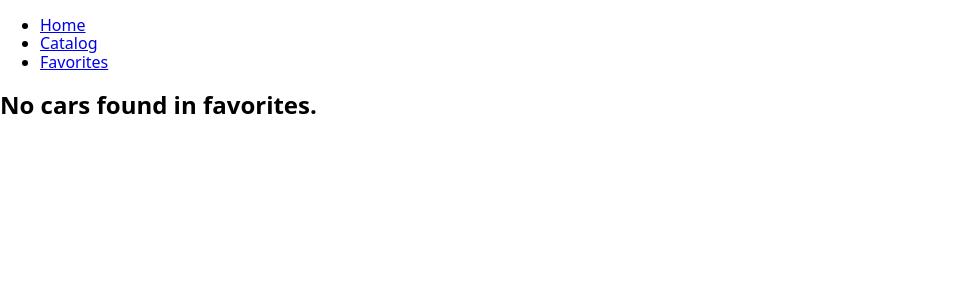
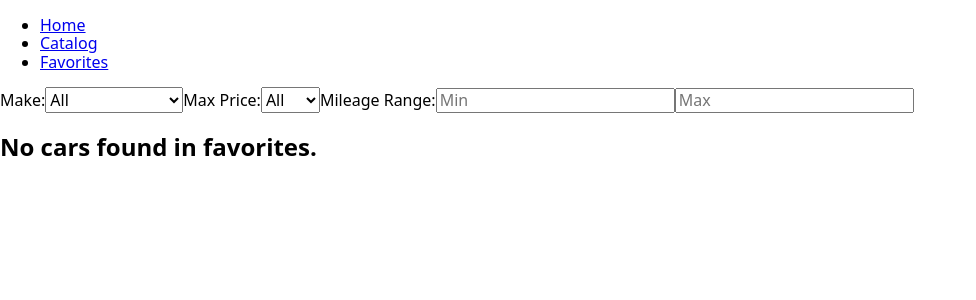
Before and after one commit to BerkovskiiAlex/car-rental, a React (Create React App) app: page /favorites in a window 1280 px wide. Shown: the top 300 px of the page, without its empty margins (0-976 px from the left). Built offline with nearby package versions, Linux system fonts and the light colour scheme.

Commit message:
add filter to favorites

```diff
--- a/src/pages/FavoritesPage/Favorites.jsx
+++ b/src/pages/FavoritesPage/Favorites.jsx
@@ -1,6 +1,6 @@
 /** @format */
 
-import React from "react";
+import React, { useState } from "react";
 import { useDispatch, useSelector } from "react-redux";
 import { getFavorites, getIsModalOpen } from "../../Redux/Cars/selectors";
 import {
@@ -15,11 +15,15 @@ import {
   StyledNormalIcon,
 } from "../CatalogPage/Catalog.styled";
 import Modal from "../../components/Modal/Modal";
+import makes from "../../data/makes.json";
 
 export const Favorites = () => {
   const dispatch = useDispatch();
   const favorites = useSelector(getFavorites);
   const isModalOpen = useSelector(getIsModalOpen);
+  const [selectedMake, setSelectedMake] = useState("");
+  const [selectedPrice, setSelectedPrice] = useState("");
+  const [mileageRange, setMileageRange] = useState({ min: "", max: "" });
 
   const isCarInFavorites = (carId) => {
     return favorites.some((favoriteCar) => favoriteCar.id === carId);
@@ -38,12 +42,72 @@ export const Favorites = () => {
     dispatch(addToCarModal(carId));
   };
 
+  const filterFavoriteCars = (car) => {
+    let makeFilter = !selectedMake || car.make === selectedMake;
+    let priceFilter = !selectedPrice || car.rentalPrice <= selectedPrice;
+    let mileageFilter =
+      (!mileageRange.min || car.mileage >= mileageRange.min) &&
+      (!mileageRange.max || car.mileage <= mileageRange.max);
+    return makeFilter && priceFilter && mileageFilter;
+  };
+
+  const filteredFavoriteCars = favorites.filter(filterFavoriteCars);
+
   return (
     <section>
+      <div>
+        <label htmlFor="makeFilter">Make:</label>
+        <select
+          id="makeFilter"
+          value={selectedMake}
+          onChange={(e) => setSelectedMake(e.target.value)}
+        >
+          <option value="">All</option>
+          {makes.map((make) => (
+            <option key={make.id} value={make.name}>
+              {make.name}
+            </option>
+          ))}
+        </select>
+
+        <label htmlFor="priceFilter">Max Price:</label>
+        <select
+          id="priceFilter"
+          value={selectedPrice}
+          onChange={(e) => setSelectedPrice(e.target.value)}
+        >
+          <option value="">All</option>
+          {[...Array(50)].map((_, index) => (
+            <option key={index} value={(index + 1) * 10}>
+              ${(index + 1) * 10}
+            </option>
+          ))}
+        </select>
+
+        <label htmlFor="minMileageRange">Mileage Range:</label>
+        <input
+          type="number"
+          id="minMileageRange"
+          placeholder="Min"
+          value={mileageRange.min}
+          onChange={(e) =>
+            setMileageRange({ ...mileageRange, min: e.target.value })
+          }
+        />
+        <input
+          type="number"
+          id="maxMileageRange"
+          placeholder="Max"
+          value={mileageRange.max}
+          onChange={(e) =>
+            setMileageRange({ ...mileageRange, max: e.target.value })
+          }
+        />
+      </div>
       {favorites.length === 0 ? (
         <h1>No cars found in favorites.</h1>
       ) : (
-        favorites.map((car) => {
+        filteredFavoriteCars.map((car) => {
           const carIsFavorite = isCarInFavorites(car.id);
           return (
             <div key={car.id}>
```
